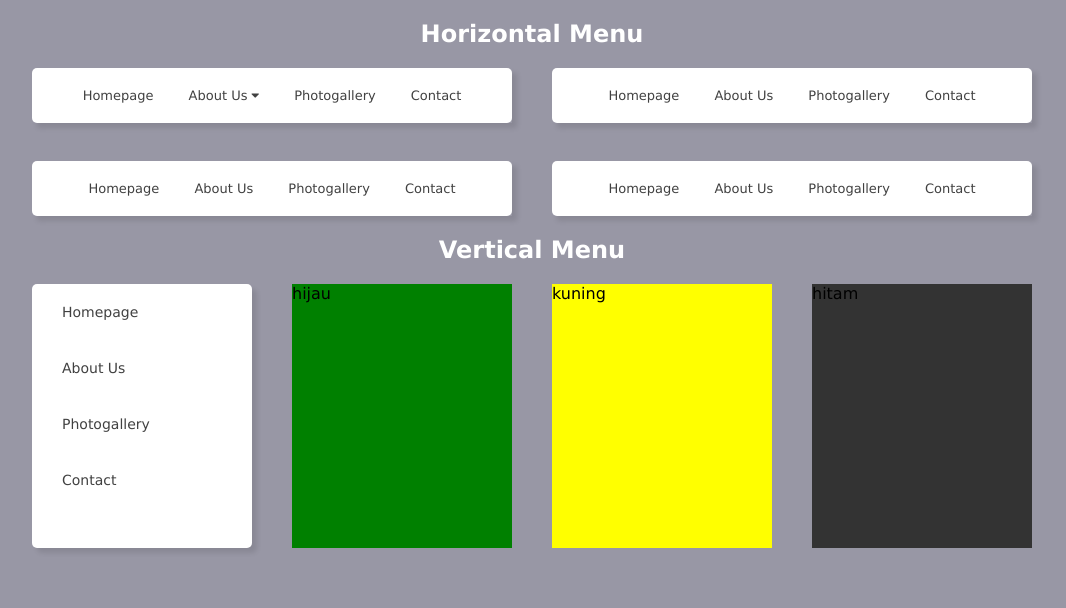
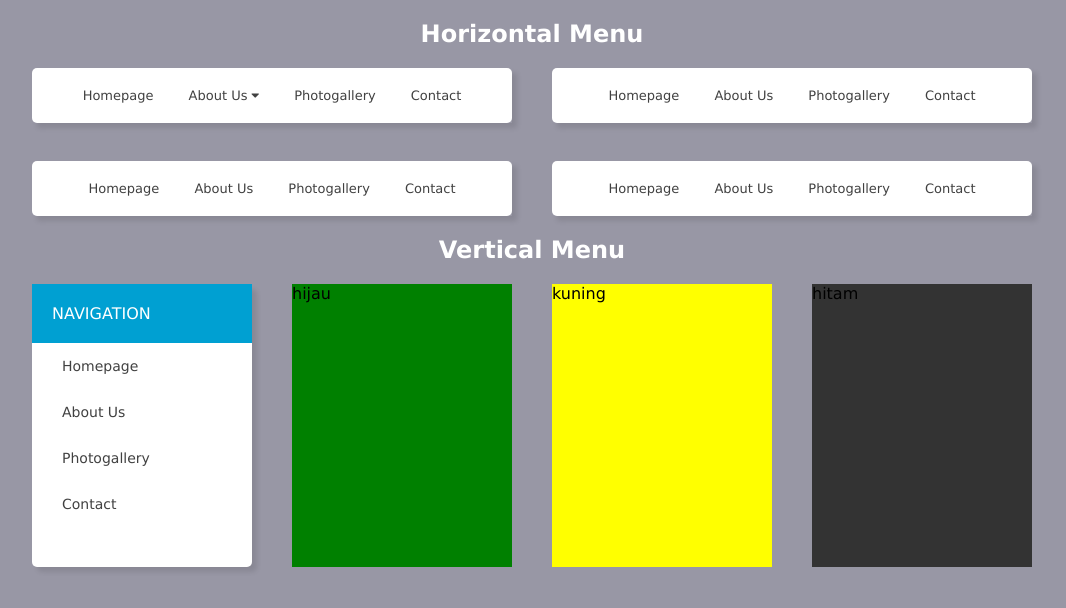
Before and after one commit to setrasariputra/Davin, a plain HTML site: page Menu/index.html in a window 1280 px wide. Shown: the whole page, without its empty margins (108-1174 px from the left). Drawn offline with Linux system fonts and the light colour scheme.

Commit message:
Create blue v-menu header

```diff
--- a/Menu/index.html
+++ b/Menu/index.html
@@ -82,6 +82,7 @@
         <div class="grid-column column-4">
             <div>
                 <div class="vertical-menu">
+                    <div class="header bg-blue">NAVIGATION</div>
                     <ul>
                         <li><a href="#">Homepage</a></li>
                         <li><a href="#">About Us</a></li>
--- a/Menu/style.css
+++ b/Menu/style.css
@@ -22,7 +22,7 @@ h2 {
     grid-template-columns: 1fr 1fr 1fr 1fr;
 }
 .bg-blue {
-    background-color: blue;
+    background-color: #00A0D2;
 }
 .bg-green {
     background-color: green;
@@ -126,6 +126,14 @@ h2 {
     box-shadow: 5px 5px 5px rgba(0,0,0,0.1);
     padding-bottom: 40px;
 }
+.vertical-menu .header {
+    background-color: #cccccc;
+    padding: 20px;
+}
+.vertical-menu .header.bg-blue {
+    background-color: #00A0D2;
+    color: white;
+}
 .vertical-menu ul {
     margin: 0px;
     padding: 0px;
@@ -136,7 +144,7 @@ h2 {
 }
 .vertical-menu ul li a {
     display: block;
-    padding: 20px 30px 20px 30px;
+    padding: 15px 30px 15px 30px;
     font-size: 14px;
     text-decoration: none;
     color: #414141;
```
